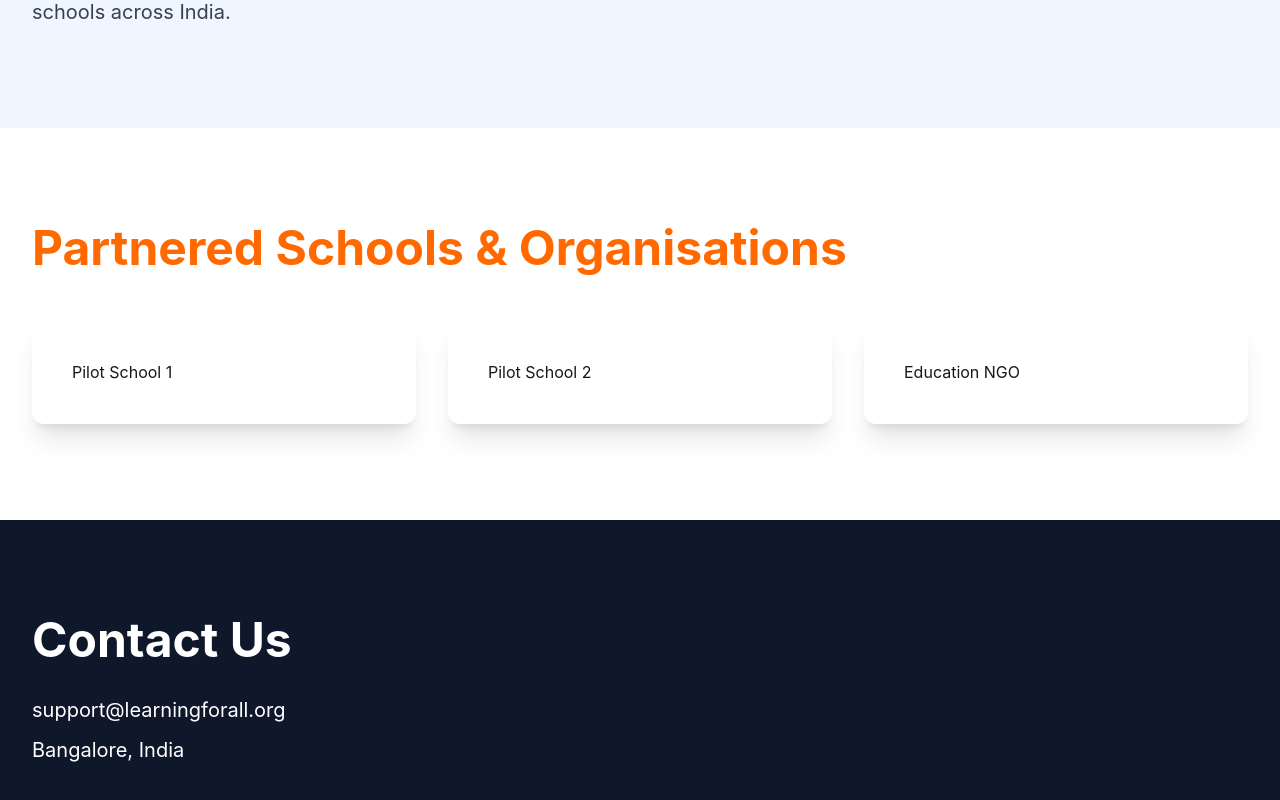
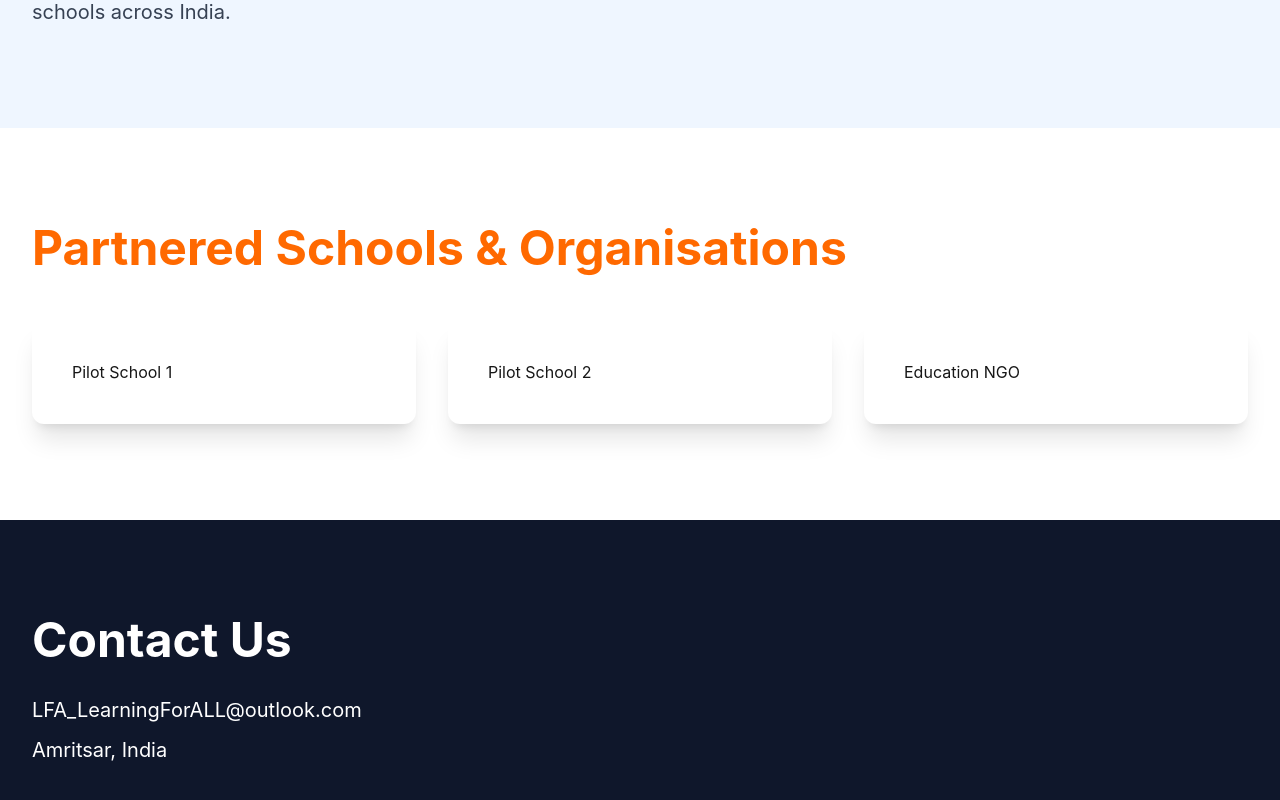
Before and after one commit to Supreetkaur1/learning-risk-platform, a Next.js app: page / in a window 1280 px wide. Shown: the part 1869-2669 px from the top of the page. Built offline with nearby package versions, Linux system fonts and the light colour scheme.

Commit message:
Added contact info

```diff
--- a/app/page.tsx
+++ b/app/page.tsx
@@ -336,11 +336,11 @@ export default function Home() {
           </h2>
 
           <p className="text-xl">
-            support@learningforall.org
+            LFA_LearningForALL@outlook.com
           </p>
 
           <p className="mt-3 text-xl">
-            Bangalore, India
+            Amritsar, India
           </p>
 
         </div>
```
